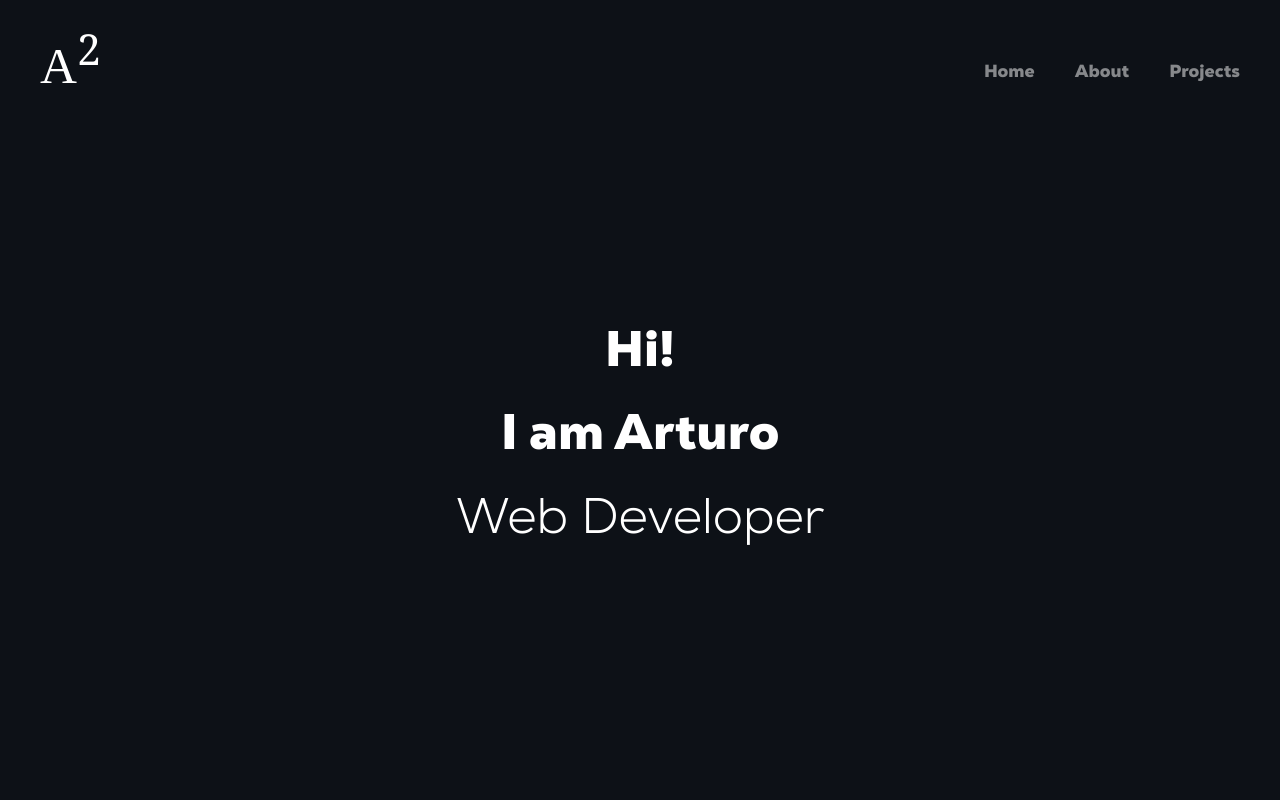
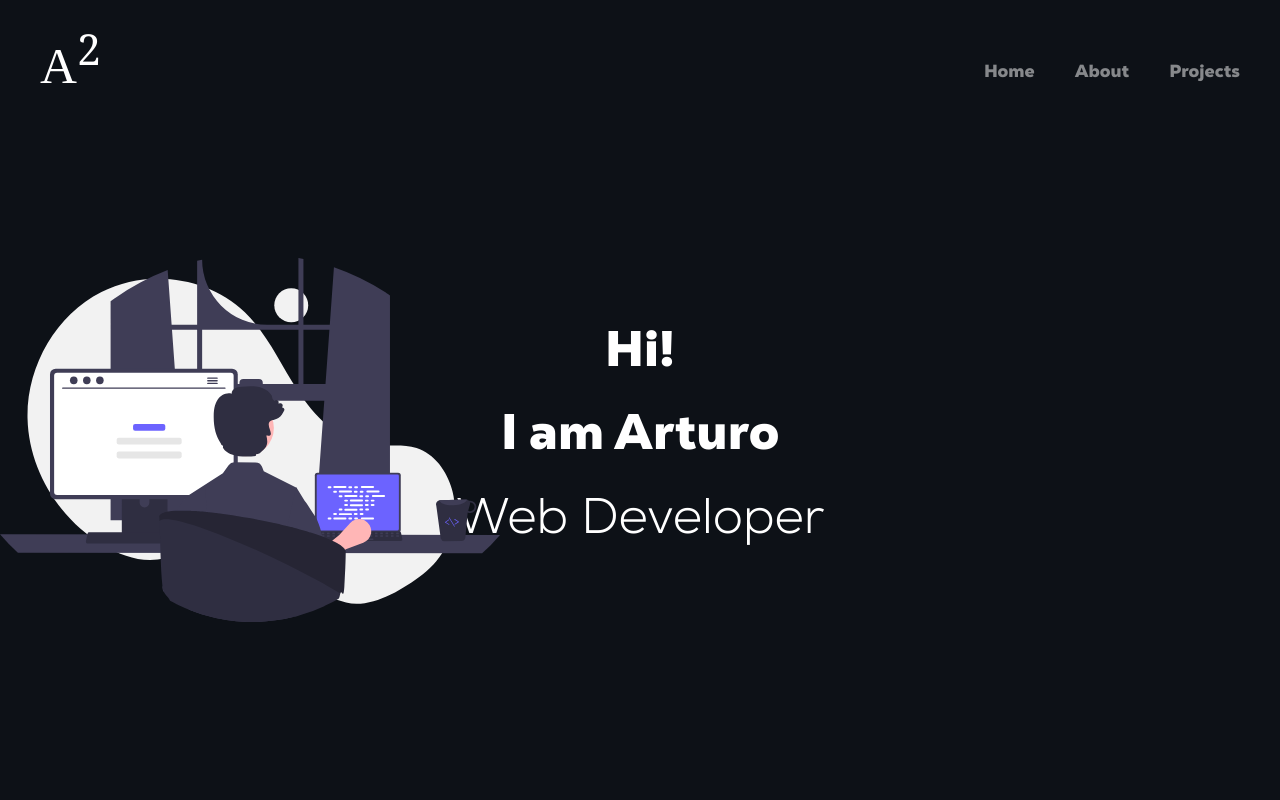
Before and after one commit to Houser97/Portfolio, a React (Create React App) app: page / in a window 1280 px wide. Shown: the top 800 px of the page. Built offline with nearby package versions, Linux system fonts and the light colour scheme.

Commit message:
Set svg and style it

```diff
--- a/src/components/Presentation.js
+++ b/src/components/Presentation.js
@@ -1,5 +1,6 @@
 import React, { useEffect, useState } from 'react'
 import '../styles/Presentation.css'
+import svg from '../assets/programming.svg'
 
 export const Presentation = () => {
     const [mounted, setMounted] = useState(false)
@@ -24,6 +25,7 @@ export const Presentation = () => {
         <div className={`app_presentation-div web-developer-card ${mounted ? 'animation-web-developer' : ''}`}>
            Web Developer
         </div>
+        <img className='svg-presentation' src={svg}></img>
     </div>
   )
 }
--- a/src/styles/Presentation.css
+++ b/src/styles/Presentation.css
@@ -65,6 +65,13 @@
     opacity: 1;
 }
 
+.svg-presentation{
+    position: absolute;
+    width: 500px;
+    height: auto;
+    left: 0px;
+}
+
 @media (max-width: 840px) {
     .app_presentation{
         font-size: 60px;
```
